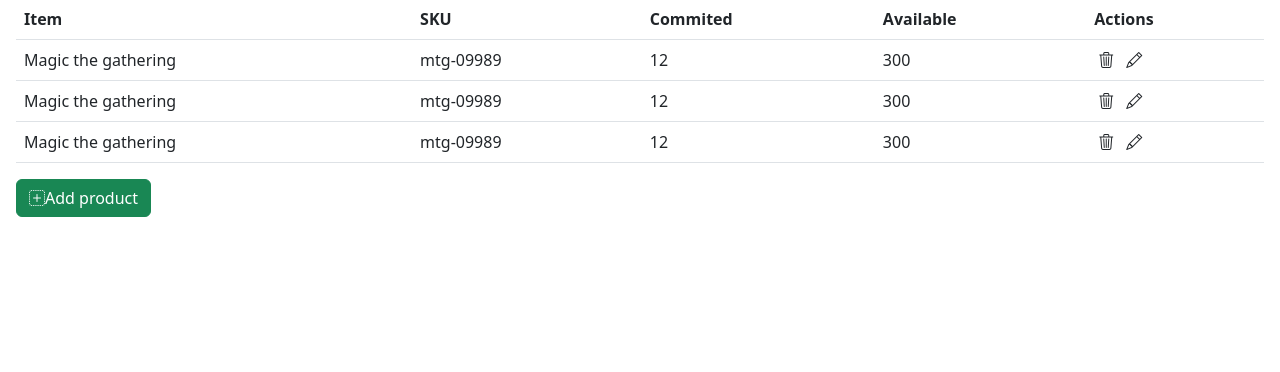
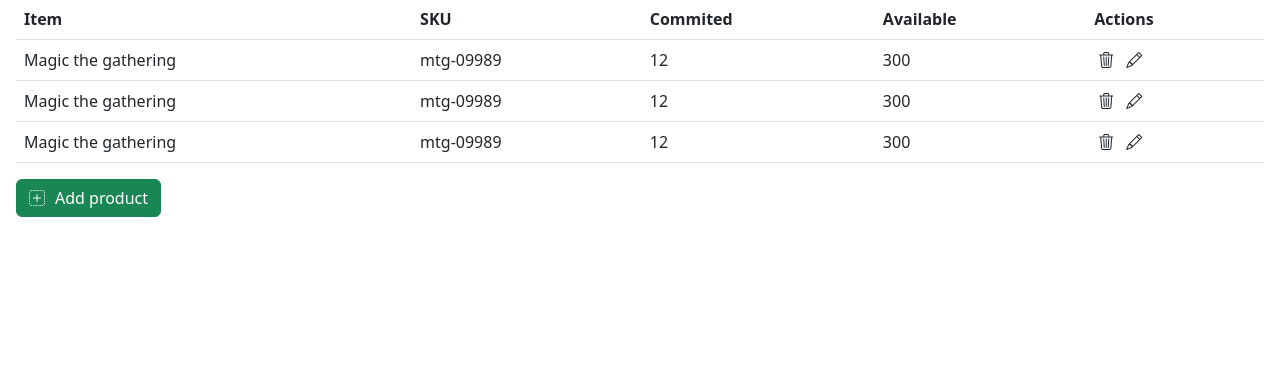
Before and after one commit to sullie-dev/Inventory-Manager, a Flask app: page / in a window 1280 px wide. Shown: the part 73-445 px from the top of the page. Run offline with Flask 2, Linux system fonts and the light colour scheme.

Commit message:
Add custom CSS. Add import for CSS. Add spacing for button icons

```diff
--- /dev/null
+++ b/static/css/style.css
@@ -0,0 +1,3 @@
+.btnIcon{
+	padding-right: 10px;
+}
--- a/templates/base.html
+++ b/templates/base.html
@@ -7,7 +7,7 @@
 	<title>{{page_title}}</title>
 	    <link href="https://cdn.jsdelivr.net/npm/bootstrap@5.2.0-beta1/dist/css/bootstrap.min.css" rel="stylesheet" integrity="sha384-0evHe/X+R7YkIZDRvuzKMRqM+OrBnVFBL6DOitfPri4tjfHxaWutUpFmBp4vmVor" crossorigin="anonymous">
 	<link rel="stylesheet" href="https://cdn.jsdelivr.net/npm/bootstrap-icons@1.8.3/font/bootstrap-icons.css">
-
+    <link rel="stylesheet" href="{{ url_for('static', filename='css/style.css') }}" type="text/css">
 </head>
 <body>
 	<div>
--- a/templates/index.html
+++ b/templates/index.html
@@ -37,7 +37,7 @@
     </tr>
   </tbody>
 </table>
-		<button type="button" class="btn btn-success"><i class="bi bi-plus-square-dotted"></i>Add product</button>
+		<button type="button" class="btn btn-success"><i class="bi bi-plus-square-dotted btnIcon"></i>Add product</button>
 
 </div>
 {% endblock %}
--- a/templates/shipments.html
+++ b/templates/shipments.html
@@ -43,7 +43,7 @@
   </tbody>
 
 </table>
-		<button type="button" class="btn btn-success"><i class="bi bi-plus-square-dotted"></i>Add shipment</button>
+		<button type="button" class="btn btn-success"><i class="bi bi-plus-square-dotted btnIcon"></i>Add shipment</button>
 
 </div>
 {% endblock %}
```
